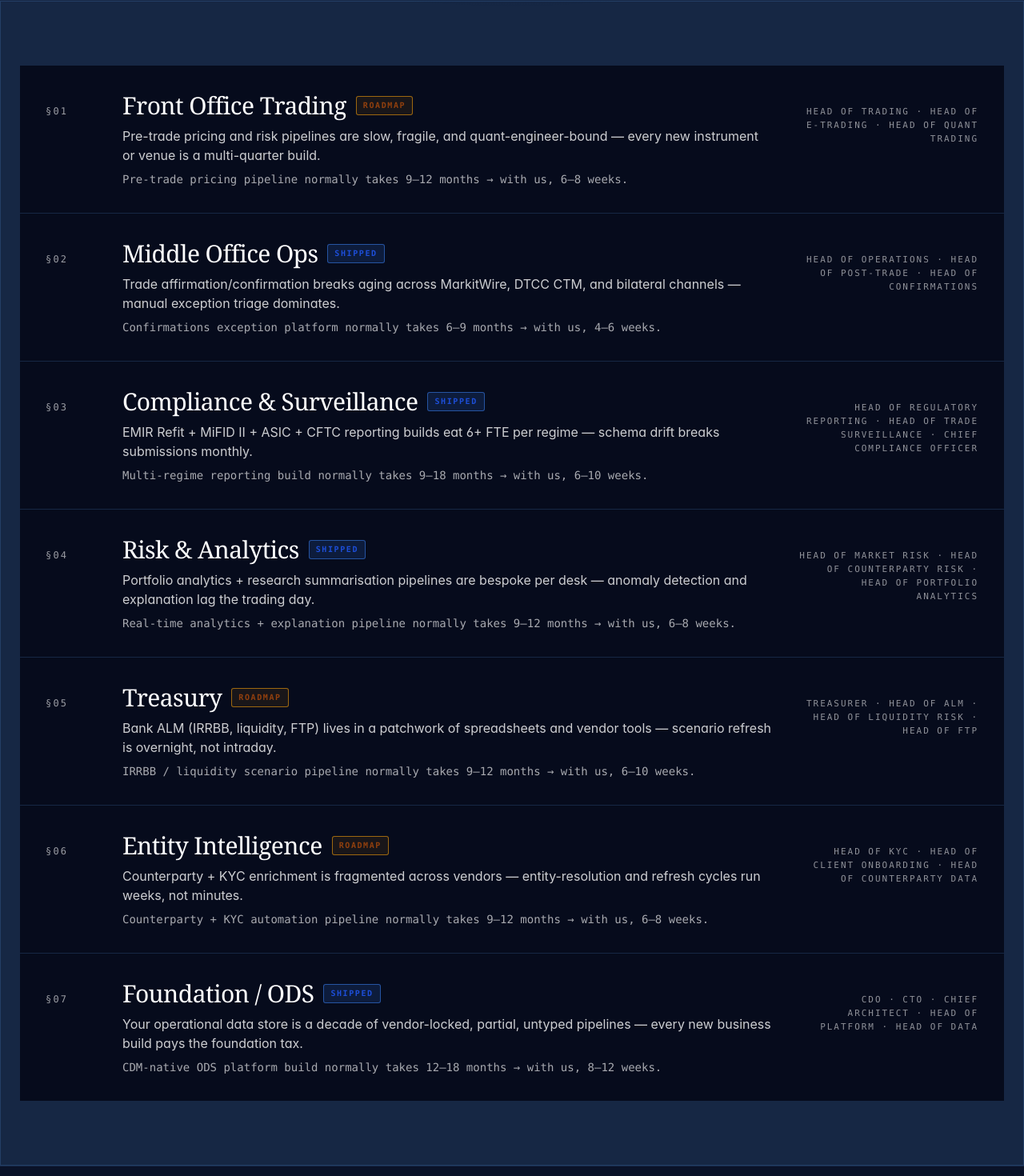
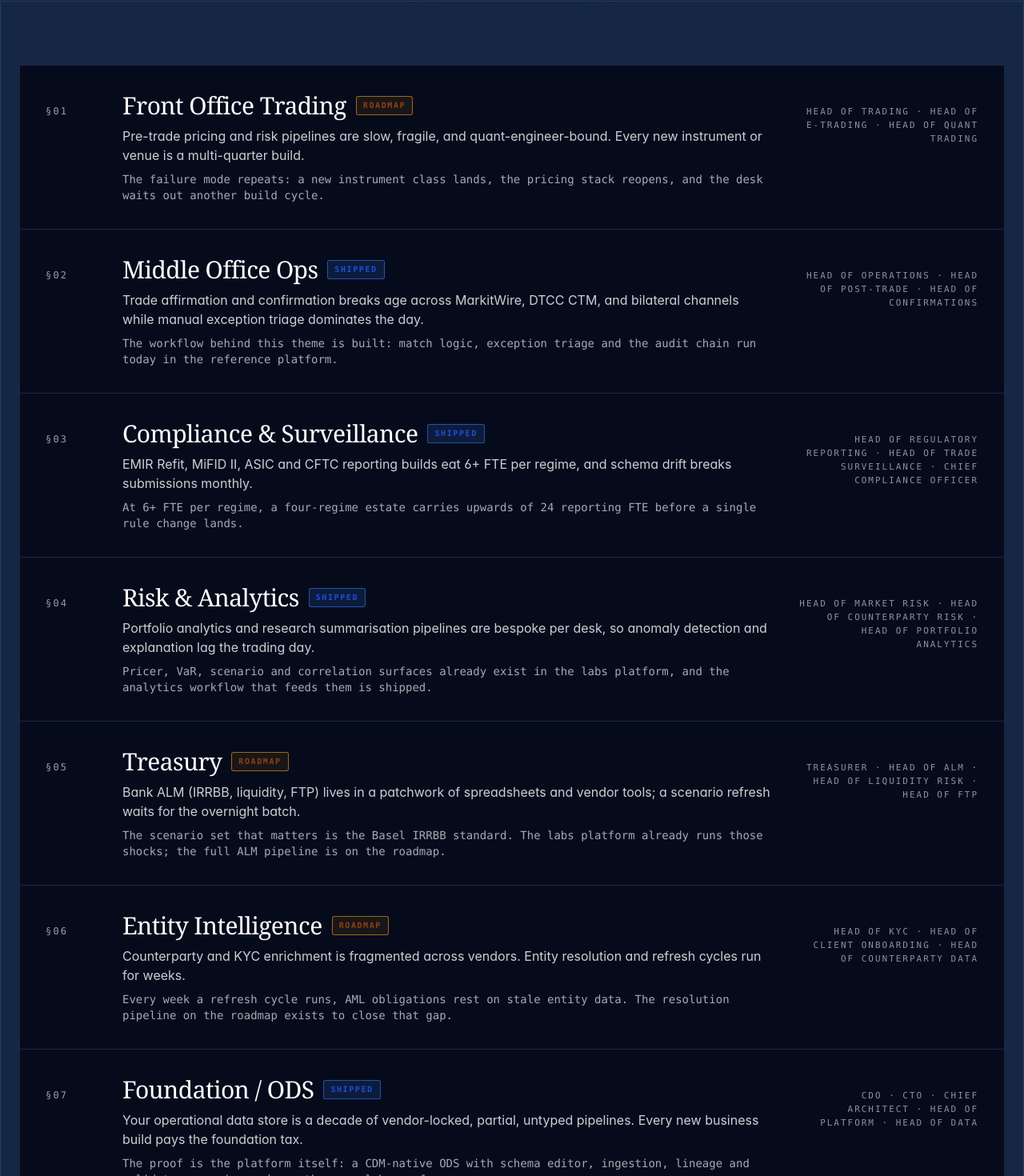
Before and after one commit to atheryon-ai/atheryon-website, a Next.js app: page /themes in a window 1280 px wide. Shown: the part 449-1919 px from the top of the page at 80% size. Built offline with nearby package versions, Linux system fonts and the light colour scheme.

Commit message:
copy: /themes proof points restructured per theme; drop unevidenced speed ranges to TODO(terry)
Co-Authored-By: Claude Fable 5 <noreply@anthropic.com>

```diff
--- a/src/app/(cm)/themes/page.tsx
+++ b/src/app/(cm)/themes/page.tsx
@@ -31,7 +31,7 @@ export default function ThemesIndexPage() {
             Themes
           </h1>
           <p className="font-mono text-sm md:text-base text-charcoal/80 max-w-3xl">
-            Seven buyer themes across capital markets. Each theme is a desk-head pocket of pain, mapped to a workflow we have built or are building. Speed is the proof — every theme leads with the time we shorten.
+            Seven buyer themes across capital markets. Each theme is a desk-head pocket of pain, mapped to a workflow we have built or are building, with the proof point stated underneath.
           </p>
         </div>
       </section>
--- a/src/content/buyerThemes.ts
+++ b/src/content/buyerThemes.ts
@@ -20,6 +20,12 @@ export type BuyerTheme = {
   status: Status
   buyerTitles: readonly string[]
   pain: string
+  /**
+   * The theme's proof point, rendered under the pain line on /themes and
+   * /themes/[id]. No longer a uniform speed claim: each theme carries a
+   * structurally different proof (failure mode, shipped artefact, FTE
+   * arithmetic, named regulation, or the platform itself).
+   */
   speedPitch: string
   /** Matches an id in v2.pages.workflows.items, or null for roadmap themes. */
   workflowId:
@@ -38,9 +44,11 @@ export const buyerThemes: readonly BuyerTheme[] = [
     name: 'Front Office Trading',
     status: 'roadmap',
     buyerTitles: ['Head of Trading', 'Head of e-Trading', 'Head of Quant Trading'],
-    pain: 'Pre-trade pricing and risk pipelines are slow, fragile, and quant-engineer-bound — every new instrument or venue is a multi-quarter build.',
+    pain: 'Pre-trade pricing and risk pipelines are slow, fragile, and quant-engineer-bound. Every new instrument or venue is a multi-quarter build.',
+    // TODO(terry): previous line claimed "9–12 months → with us, 6–8 weeks" with no
+    // evidence. Supply a real delivery range if you want a timeline claim here.
     speedPitch:
-      'Pre-trade pricing pipeline normally takes 9–12 months → with us, 6–8 weeks.',
+      'The failure mode repeats: a new instrument class lands, the pricing stack reopens, and the desk waits out another build cycle.',
     workflowId: null,
     offerFramings: {
       code: 'License the pricing/analytics pipeline scaffolding — typed payloads, agent topology, venue adapters.',
@@ -53,9 +61,11 @@ export const buyerThemes: readonly BuyerTheme[] = [
     name: 'Middle Office Ops',
     status: 'shipped',
     buyerTitles: ['Head of Operations', 'Head of Post-Trade', 'Head of Confirmations'],
-    pain: 'Trade affirmation/confirmation breaks aging across MarkitWire, DTCC CTM, and bilateral channels — manual exception triage dominates.',
+    pain: 'Trade affirmation and confirmation breaks age across MarkitWire, DTCC CTM, and bilateral channels while manual exception triage dominates the day.',
+    // TODO(terry): previous line claimed "6–9 months → with us, 4–6 weeks" with no
+    // evidence. Supply a real delivery range if you want a timeline claim here.
     speedPitch:
-      'Confirmations exception platform normally takes 6–9 months → with us, 4–6 weeks.',
+      'The workflow behind this theme is built: match logic, exception triage and the audit chain run today in the reference platform.',
     workflowId: 'trade-lifecycle-automation',
     offerFramings: {
       code: 'License the trade lifecycle automation pipeline — match logic, exception triage, audit chain.',
@@ -68,9 +78,12 @@ export const buyerThemes: readonly BuyerTheme[] = [
     name: 'Compliance & Surveillance',
     status: 'shipped',
     buyerTitles: ['Head of Regulatory Reporting', 'Head of Trade Surveillance', 'Chief Compliance Officer'],
-    pain: 'EMIR Refit + MiFID II + ASIC + CFTC reporting builds eat 6+ FTE per regime — schema drift breaks submissions monthly.',
+    pain: 'EMIR Refit, MiFID II, ASIC and CFTC reporting builds eat 6+ FTE per regime, and schema drift breaks submissions monthly.',
+    // TODO(terry): previous line claimed "9–18 months → with us, 6–10 weeks" with no
+    // evidence. The 24-FTE figure below is arithmetic on the 6+ FTE per regime claim
+    // already in the pain line; confirm that source claim is yours.
     speedPitch:
-      'Multi-regime reporting build normally takes 9–18 months → with us, 6–10 weeks.',
+      'At 6+ FTE per regime, a four-regime estate carries upwards of 24 reporting FTE before a single rule change lands.',
     workflowId: 'risk-reporting-generation',
     offerFramings: {
       code: 'License the risk reporting generation pipeline — per-regime rulesets, scoring, submission queue.',
@@ -83,9 +96,11 @@ export const buyerThemes: readonly BuyerTheme[] = [
     name: 'Risk & Analytics',
     status: 'shipped',
     buyerTitles: ['Head of Market Risk', 'Head of Counterparty Risk', 'Head of Portfolio Analytics'],
-    pain: 'Portfolio analytics + research summarisation pipelines are bespoke per desk — anomaly detection and explanation lag the trading day.',
+    pain: 'Portfolio analytics and research summarisation pipelines are bespoke per desk, so anomaly detection and explanation lag the trading day.',
+    // TODO(terry): previous line claimed "9–12 months → with us, 6–8 weeks" with no
+    // evidence. Supply a real delivery range if you want a timeline claim here.
     speedPitch:
-      'Real-time analytics + explanation pipeline normally takes 9–12 months → with us, 6–8 weeks.',
+      'Pricer, VaR, scenario and correlation surfaces already exist in the labs platform, and the analytics workflow that feeds them is shipped.',
     workflowId: 'portfolio-analytics-pipeline',
     offerFramings: {
       code: 'License the portfolio analytics + research summarisation pipelines — aggregation, anomaly, NL explanation.',
@@ -98,9 +113,11 @@ export const buyerThemes: readonly BuyerTheme[] = [
     name: 'Treasury',
     status: 'roadmap',
     buyerTitles: ['Treasurer', 'Head of ALM', 'Head of Liquidity Risk', 'Head of FTP'],
-    pain: 'Bank ALM (IRRBB, liquidity, FTP) lives in a patchwork of spreadsheets and vendor tools — scenario refresh is overnight, not intraday.',
+    pain: 'Bank ALM (IRRBB, liquidity, FTP) lives in a patchwork of spreadsheets and vendor tools; a scenario refresh waits for the overnight batch.',
+    // TODO(terry): previous line claimed "9–12 months → with us, 6–10 weeks" with no
+    // evidence. Supply a real delivery range if you want a timeline claim here.
     speedPitch:
-      'IRRBB / liquidity scenario pipeline normally takes 9–12 months → with us, 6–10 weeks.',
+      'The scenario set that matters is the Basel IRRBB standard. The labs platform already runs those shocks; the full ALM pipeline is on the roadmap.',
     workflowId: null,
     offerFramings: {
       code: 'License the ALM scenario pipeline scaffolding (when shipped) — typed payloads, agent topology.',
@@ -113,9 +130,11 @@ export const buyerThemes: readonly BuyerTheme[] = [
     name: 'Entity Intelligence',
     status: 'roadmap',
     buyerTitles: ['Head of KYC', 'Head of Client Onboarding', 'Head of Counterparty Data'],
-    pain: 'Counterparty + KYC enrichment is fragmented across vendors — entity-resolution and refresh cycles run weeks, not minutes.',
+    pain: 'Counterparty and KYC enrichment is fragmented across vendors. Entity resolution and refresh cycles run for weeks.',
+    // TODO(terry): previous line claimed "9–12 months → with us, 6–8 weeks" with no
+    // evidence. Supply a real delivery range if you want a timeline claim here.
     speedPitch:
-      'Counterparty + KYC automation pipeline normally takes 9–12 months → with us, 6–8 weeks.',
+      'Every week a refresh cycle runs, AML obligations rest on stale entity data. The resolution pipeline on the roadmap exists to close that gap.',
     workflowId: null,
     offerFramings: {
       code: 'License the entity resolution + enrichment pipeline scaffolding — typed payloads, agent topology.',
@@ -128,9 +147,11 @@ export const buyerThemes: readonly BuyerTheme[] = [
     name: 'Foundation / ODS',
     status: 'shipped',
     buyerTitles: ['CDO', 'CTO', 'Chief Architect', 'Head of Platform', 'Head of Data'],
-    pain: 'Your operational data store is a decade of vendor-locked, partial, untyped pipelines — every new business build pays the foundation tax.',
+    pain: 'Your operational data store is a decade of vendor-locked, partial, untyped pipelines. Every new business build pays the foundation tax.',
+    // TODO(terry): previous line claimed "12–18 months → with us, 8–12 weeks" with no
+    // evidence. Supply a real delivery range if you want a timeline claim here.
     speedPitch:
-      'CDM-native ODS platform build normally takes 12–18 months → with us, 8–12 weeks.',
+      'The proof is the platform itself: a CDM-native ODS with schema editor, ingestion, lineage and validators running underneath every labs surface.',
     workflowId: 'financial-data-ingestion-and-structuring',
     offerFramings: {
       code: 'License the CDM-native ODS platform — schema editor, ingestion pipeline, lineage, validators.',
```
